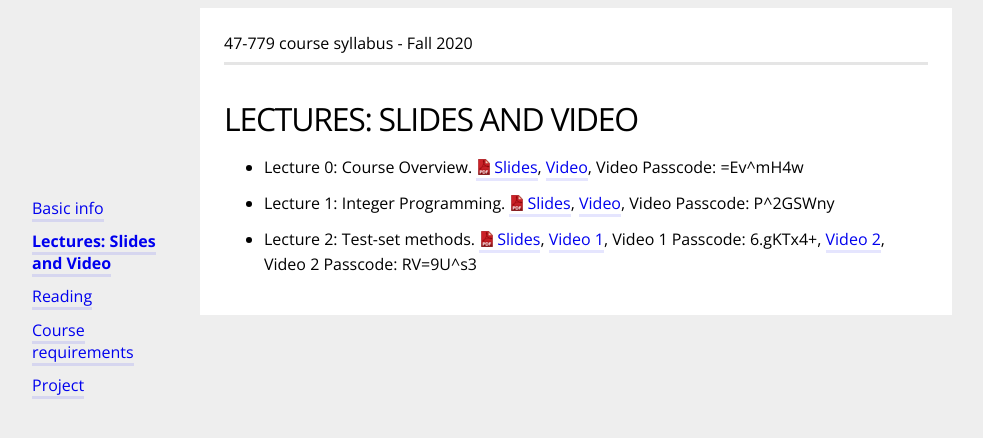
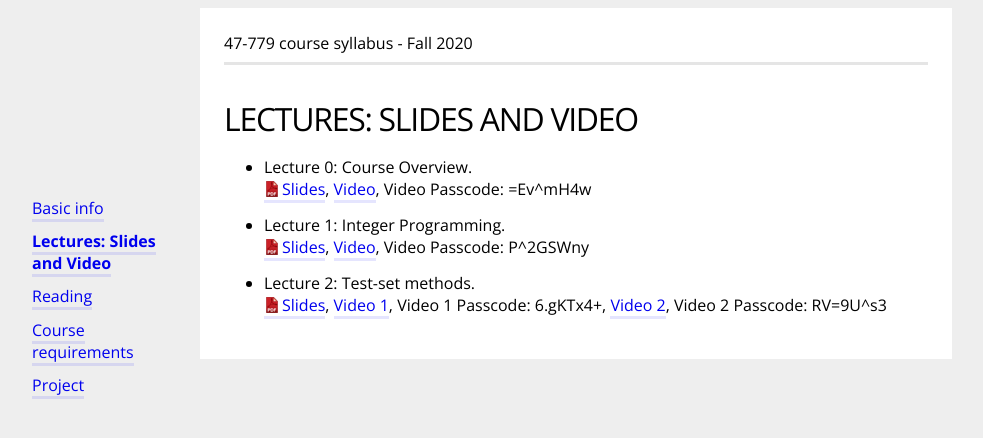
Before and after one commit to bernalde/QuIP, a Jekyll site: the page built from lecture.md, in a window 1280 px wide. Shown: the top 438 px of the page, without its empty margins (64-1047 px from the left). Built offline with Jekyll 4.4.1, drawn with Linux system fonts in a browser that asks for light colours.

Commit message:
Changed formatting

```diff
--- a/lecture.md
+++ b/lecture.md
@@ -8,11 +8,11 @@ menuPosition: 2
 Here you can access all the lecture slides and videos.
 {% endif %}
 
-- Lecture 0: Course Overview.
+- Lecture 0: Course Overview.<br>
 <a href="slides/47-779 Lecture 0 - Course Overview.pdf" download>Slides</a>, [Video](https://cmu.zoom.us/rec/share/vuFWEOr26kVJQpHh7X3UY7YmRK7Peaa8gyca_foLmEkO0WjDDr9PBN1f2apSSQ6S), Video Passcode: =Ev^mH4w
 
-- Lecture 1: Integer Programming.
+- Lecture 1: Integer Programming.<br>
 <a href="slides/47-779 Lecture 1 - Integer Programming.pdf" download>Slides</a>, [Video](https://cmu.zoom.us/rec/play/aYR6uCs3R0vdyfdYJ5uiJpnyUgb5CuLB_Jebl37M_rfKE5EMvNl5u7TDXadz8RmST45JrSXBBN1UYYMl.LnkHOy7ZB34jirzn), Video Passcode: P^2GSWny
 
-- Lecture 2: Test-set methods.
+- Lecture 2: Test-set methods.<br>
 <a href="slides/47-779 Lecture 2 - Test-set methods.pdf" download>Slides</a>, [Video 1](https://cmu.zoom.us/rec/play/Ihz6C8KxpIQ6Xnk_IXPEkJuso6D4eI_VDDGwT0tbGoqH9FyPC-Ip3B8mRLnUHSLfYO-zOZljg_DOX70Q.jaOZNfLdKHVEJqDk), Video 1 Passcode: 6.gKTx4+, [Video 2](https://cmu.zoom.us/rec/play/OHWbc7V9tJKIeKrzmGE-Ms0WQQlXAQEp3SLKBnlFP5nJEGfKFJPE4vxU13M-PWZYS4pCGbh9_AJ-RNw.pOCUff3tcAcKq-_D), Video 2 Passcode: RV=9U^s3
```
